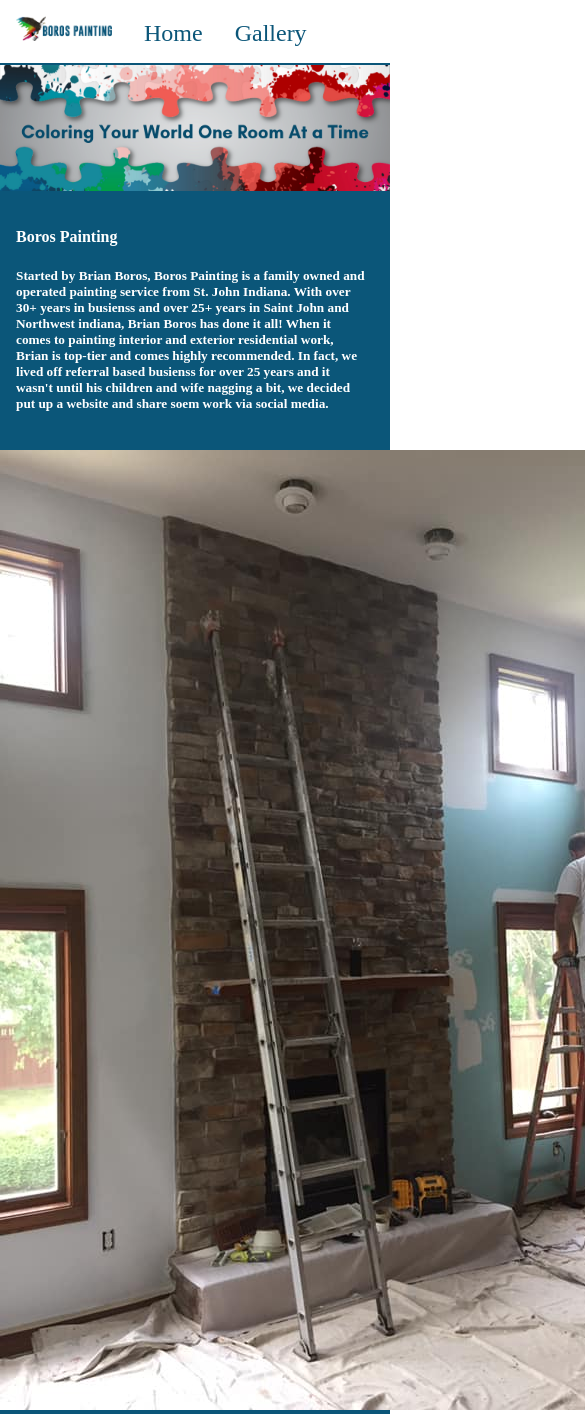
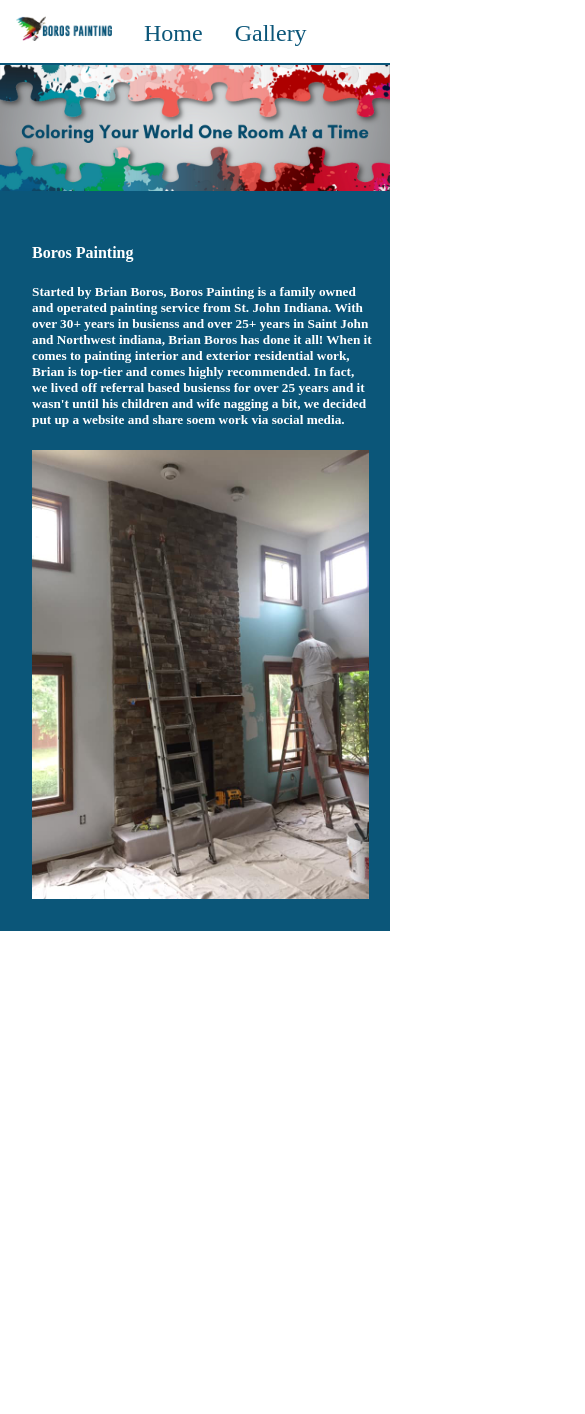
Before and after one commit to brianboros7/boros-painting-web, a React (Create React App) app: page / in a window 390 px wide. Shown: the top 1414 px of the page, 585 px wide, since content can reach past the window. After the commit the page ends 931 px from the top, so only its background shows below. Built offline with nearby package versions, Linux system fonts and the light colour scheme.

Commit message:
fixed the about image responsively, but for some reason at larger screeens the bootstrap Col component and width sizing isn't rendering correctly

```diff
--- a/src/pages/landing/About.js
+++ b/src/pages/landing/About.js
@@ -8,7 +8,7 @@ function About() {
     return(
         <Container fluid className="about-container">
             <Row className="about-section">
-                <Col className="about-content">
+                <Col className="about-content" lg={6}>
                     <h4>Boros Painting</h4>
                     <h5>
                         Started by Brian Boros, Boros Painting is a family owned
@@ -21,7 +21,7 @@ function About() {
                         a website and share soem work via social media.
                     </h5>
                 </Col>
-                <Col>
+                <Col className="about-image" lg={6}>
                     <img src={aboutImage} alt="Brian Boros Painting on a ladder" />
                 </Col>
             </Row>
--- a/src/pages/landing/style.scss
+++ b/src/pages/landing/style.scss
@@ -1,20 +1,21 @@
-.main-banner {
-    display: block;
-}
 .main-banner img {
     display: block;
     width: 100%;
 }
 /* About Section */
-.about-container{
+.about-container {
     color: white;
     background-color:     #0b5679;
+    padding: 1rem;
 }
-.about-content {
+.about-section {
+    width: 95%;
     padding: 1rem;
-    width: 90%;
-    max-width: 400px;
 }
-.about-content img {
+.about-image {
+    width: 99%;
+}
+.about-section img {
+    display: block;
     width: 100%;
 }
```
